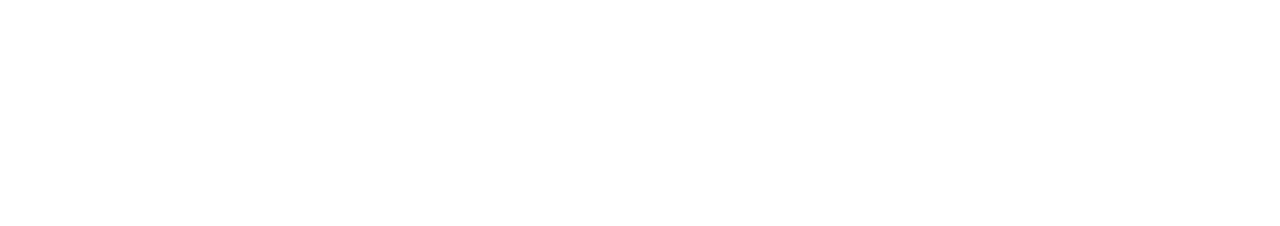
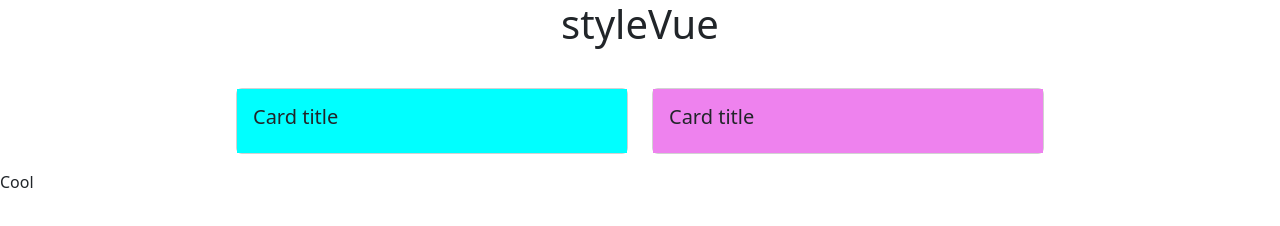
Before and after one commit to Camille-Fanguin/CoursVue, a plain HTML site: page index.html in a window 1280 px wide. Drawn offline with nearby package versions, Linux system fonts and the light colour scheme.

Commit message:
cards color 1 fois

```diff
--- a/index.html
+++ b/index.html
@@ -4,10 +4,36 @@
     <meta charset="UTF-8">
     <meta name="viewport" content="width=device-width, initial-scale=1.0">
     <link rel="stylesheet" href="https://cdn.jsdelivr.net/npm/bootstrap@5.2.0-beta1/dist/css/bootstrap.min.css"  integrity="sha384-0evHe/X+R7YkIZDRvuzKMRqM+OrBnVFBL6DOitfPri4tjfHxaWutUpFmBp4vmVor" crossorigin="anonymous">
-    <title></title>
+    <title>styleVue</title>
 </head>
-<body id="app">
-    <script src="https://unpkg.com/vue@next"></script>
+<div id="app">
+    <div class="text-center">
+        <h1>styleVue</h1>
+    </div>
+    <div class="row row-cols-1 row-cols-md-3 g-4 m-3 justify-content-center">
+        <div class="col">
+            <div class="card">
+
+                <div v-bind:style="{backgroundColor: selectCard1?'red':'cyan'}" class="card-body" v-on:click="selectionCard(1)" >
+                    <h5 class="card-title">Card title</h5>
+                </div>
+
+            </div>
+        </div>
+        <div class="col">
+            <div class="card" >
+
+                <div class="card-body" v-on:click="selectionCard(2)" v-bind:style="{backgroundColor: selectCard2?'green':'violet'}">
+                    <h5 class="card-title">Card title</h5>
+                </div>
+
+            </div>
+        </div>
+    </div>
+
+    <div>Cool</div>
+</div>
+<script src="https://unpkg.com/vue@next"></script>
     <script src="main.js"></script>
     <!-- Bootstrap JavaScript Libraries -->
     <script src="https://cdn.jsdelivr.net/npm/@popperjs/core@2.11.5/dist/umd/popper.min.js" integrity="sha384-Xe+8cL9oJa6tN/veChSP7q+mnSPaj5Bcu9mPX5F5xIGE0DVittaqT5lorf0EI7Vk" crossorigin="anonymous"></script>
--- a/main.js
+++ b/main.js
@@ -1,7 +1,18 @@
 Vue.createApp({
     data() {
         return {
-
+            selectCard1: false,
+            selectCard2: false
         };
+    },
+    methods: {
+        selectionCard(uneCard) {
+            if(uneCard == 1) {
+                this.selectCard1 = true;
+                console.log("chaussetet");
+            } else if (uneCard == 2) {
+                this.selectCard2 = true;
+            }
+        }
     }
 }).mount('#app');
```
Also changed, not shown: 1 other file.
